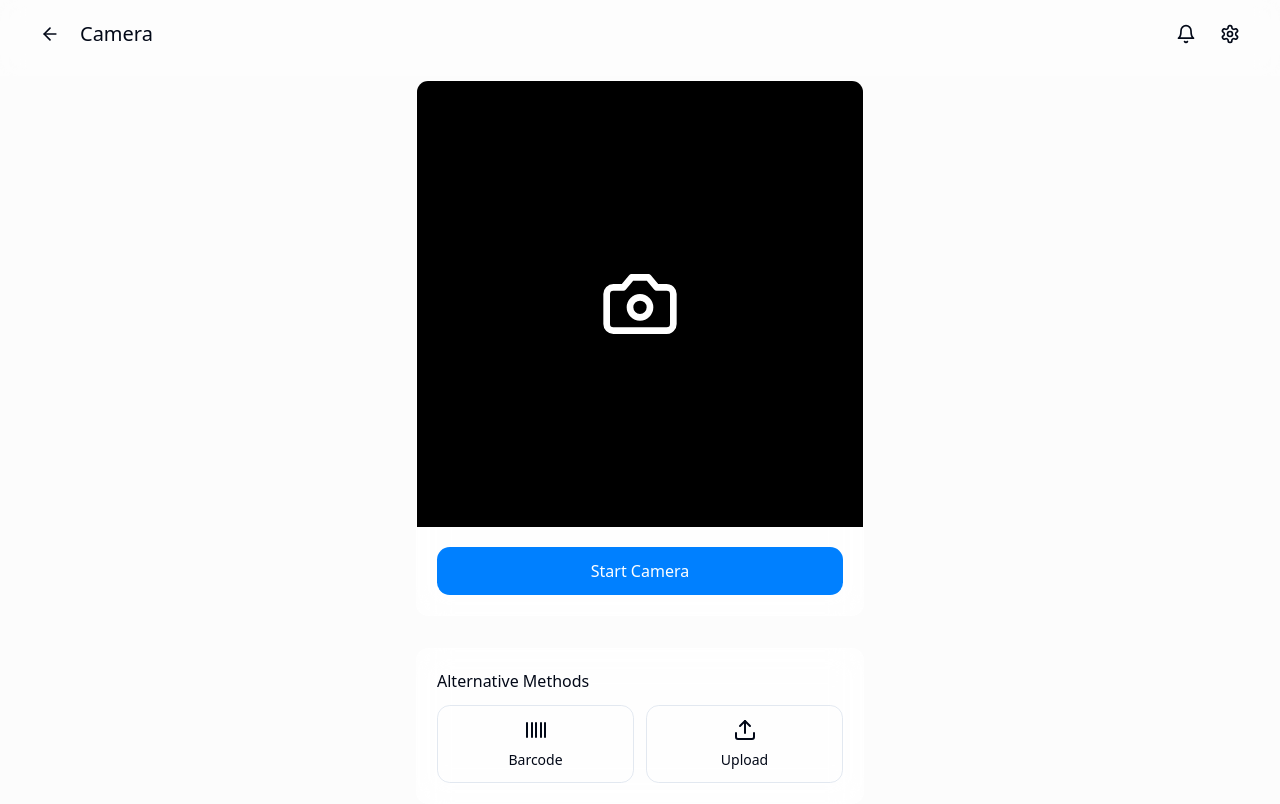
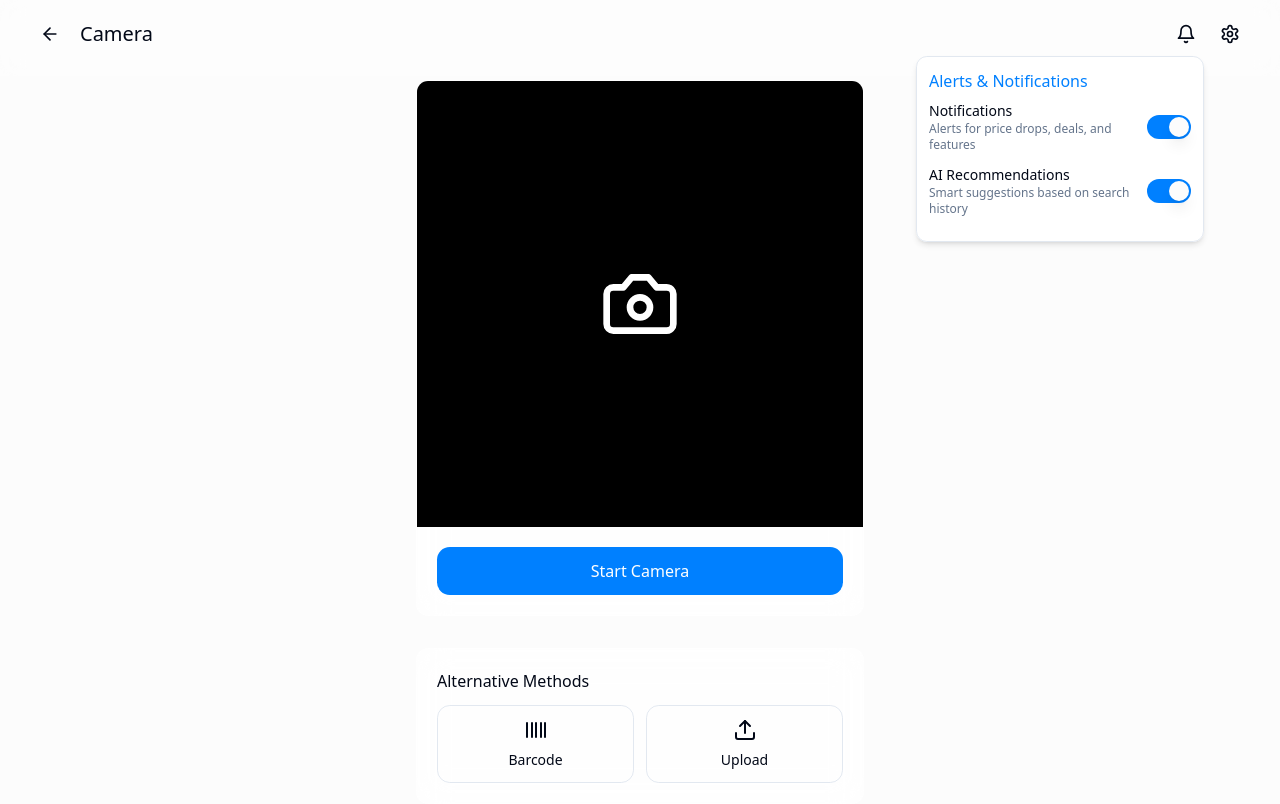
Before and after one commit to VikramChand02/price-whisperer-tool, a React (Vite) app: page /scan in a window 1280 px wide. Both pictures are taken after a click on the button 1186 px from the left and 34 px from the top of the page. Built offline with nearby package versions, Linux system fonts and the light colour scheme.

Commit message:
Refactor Header Notifications
Move notification settings from the settings menu to a dedicated notification section in the header.

```diff
--- a/src/components/Header.tsx
+++ b/src/components/Header.tsx
@@ -3,6 +3,13 @@ import { useNavigate } from 'react-router-dom';
 import { ArrowLeft, Bell, Settings } from 'lucide-react';
 import SearchBar from './SearchBar';
 import { useState } from 'react';
+import { Switch } from '@/components/ui/switch';
+import {
+  DropdownMenu,
+  DropdownMenuContent,
+  DropdownMenuItem,
+  DropdownMenuTrigger
+} from '@/components/ui/dropdown-menu';
 
 interface HeaderProps {
   title: string;
@@ -14,6 +21,9 @@ interface HeaderProps {
 const Header = ({ title, showBackButton = false, showSearch = false, onBackClick }: HeaderProps) => {
   const navigate = useNavigate();
   const [showSettings, setShowSettings] = useState(false);
+  const [notificationsEnabled, setNotificationsEnabled] = useState(true);
+  const [aiRecommendationsEnabled, setAiRecommendationsEnabled] = useState(true);
+  const [showNotifications, setShowNotifications] = useState(false);
 
   const handleBackClick = () => {
     if (onBackClick) {
@@ -25,6 +35,10 @@ const Header = ({ title, showBackButton = false, showSearch = false, onBackClick
 
   const toggleSettings = () => {
     setShowSettings(!showSettings);
+  };
+
+  const toggleNotifications = () => {
+    setShowNotifications(!showNotifications);
   };
 
   return (
@@ -55,9 +69,40 @@ const Header = ({ title, showBackButton = false, showSearch = false, onBackClick
             )}
           </div>
           <div className="flex items-center space-x-2">
-            <button className="p-2 rounded-full hover:bg-gray-100/50 animate-hover">
-              <Bell className="h-5 w-5" />
-            </button>
+            <DropdownMenu>
+              <DropdownMenuTrigger asChild>
+                <button className="p-2 rounded-full hover:bg-gray-100/50 animate-hover">
+                  <Bell className="h-5 w-5" />
+                </button>
+              </DropdownMenuTrigger>
+              <DropdownMenuContent align="end" className="w-72 p-3 bg-white/90 backdrop-blur-lg">
+                <div className="mb-3">
+                  <h3 className="font-medium text-primary mb-2">Alerts & Notifications</h3>
+                  <div className="space-y-3">
+                    <div className="flex items-center justify-between">
+                      <div>
+                        <p className="text-sm font-medium">Notifications</p>
+                        <p className="text-xs text-muted-foreground">Alerts for price drops, deals, and features</p>
+                      </div>
+                      <Switch
+                        checked={notificationsEnabled}
+                        onCheckedChange={setNotificationsEnabled}
+                      />
+                    </div>
+                    <div className="flex items-center justify-between">
+                      <div>
+                        <p className="text-sm font-medium">AI Recommendations</p>
+                        <p className="text-xs text-muted-foreground">Smart suggestions based on search history</p>
+                      </div>
+                      <Switch
+                        checked={aiRecommendationsEnabled}
+                        onCheckedChange={setAiRecommendationsEnabled}
+                      />
+                    </div>
+                  </div>
+                </div>
+              </DropdownMenuContent>
+            </DropdownMenu>
             <button
               className="p-2 rounded-full hover:bg-gray-100/50 animate-hover"
               onClick={toggleSettings}
@@ -84,20 +129,6 @@ const Header = ({ title, showBackButton = false, showSearch = false, onBackClick
               </div>
             </div>
 
-            <div className="px-4 py-2 border-b border-gray-100">
-              <h3 className="font-medium text-primary">Alerts & Notifications</h3>
-              <div className="mt-2 space-y-2">
-                <button className="w-full text-left py-1.5 px-2 rounded-md hover:bg-gray-100/70 text-sm flex items-center justify-between">
-                  <span>Notifications</span>
-                  <span className="text-xs text-muted-foreground">Enabled</span>
-                </button>
-                <button className="w-full text-left py-1.5 px-2 rounded-md hover:bg-gray-100/70 text-sm flex items-center justify-between">
-                  <span>AI Recommendations</span>
-                  <span className="text-xs text-muted-foreground">Enabled</span>
-                </button>
-              </div>
-            </div>
-
             <div className="px-4 py-2">
               <h3 className="font-medium text-primary">Help & Support</h3>
               <div className="mt-2 space-y-2">
```
